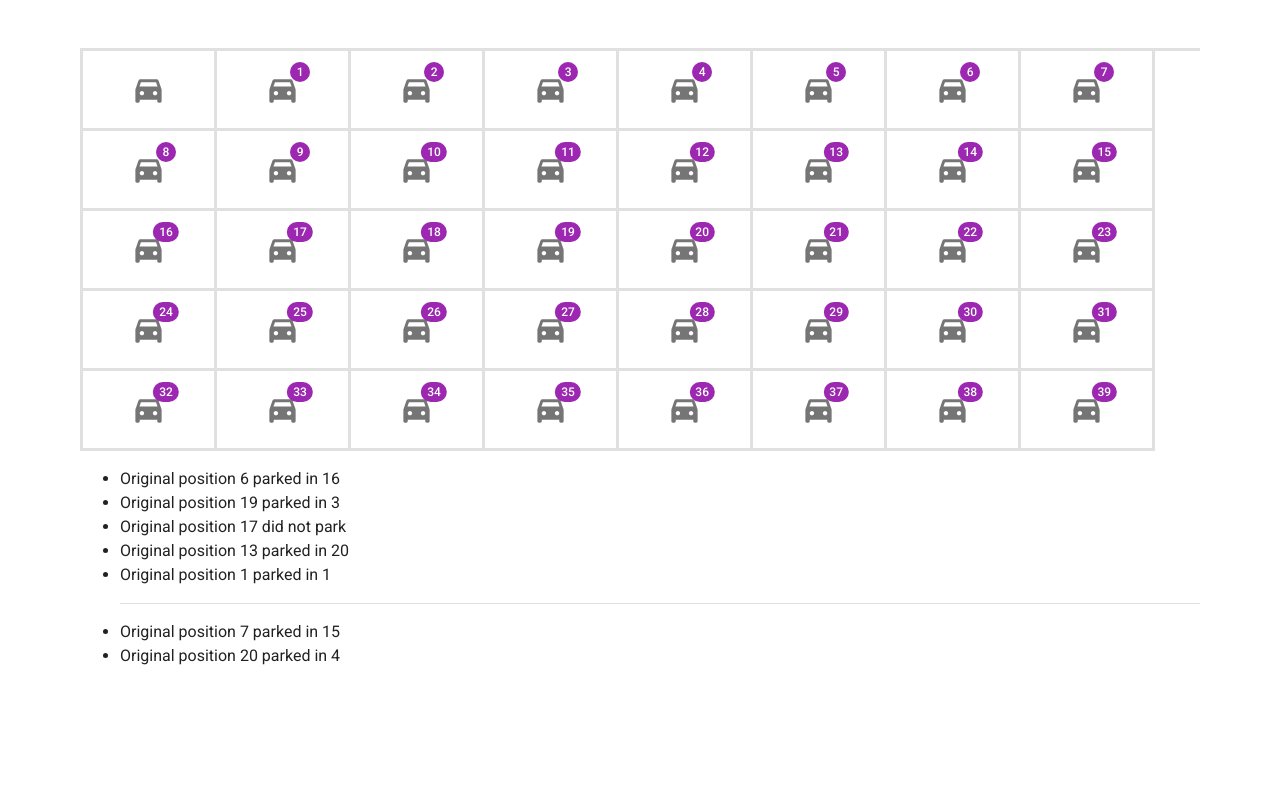
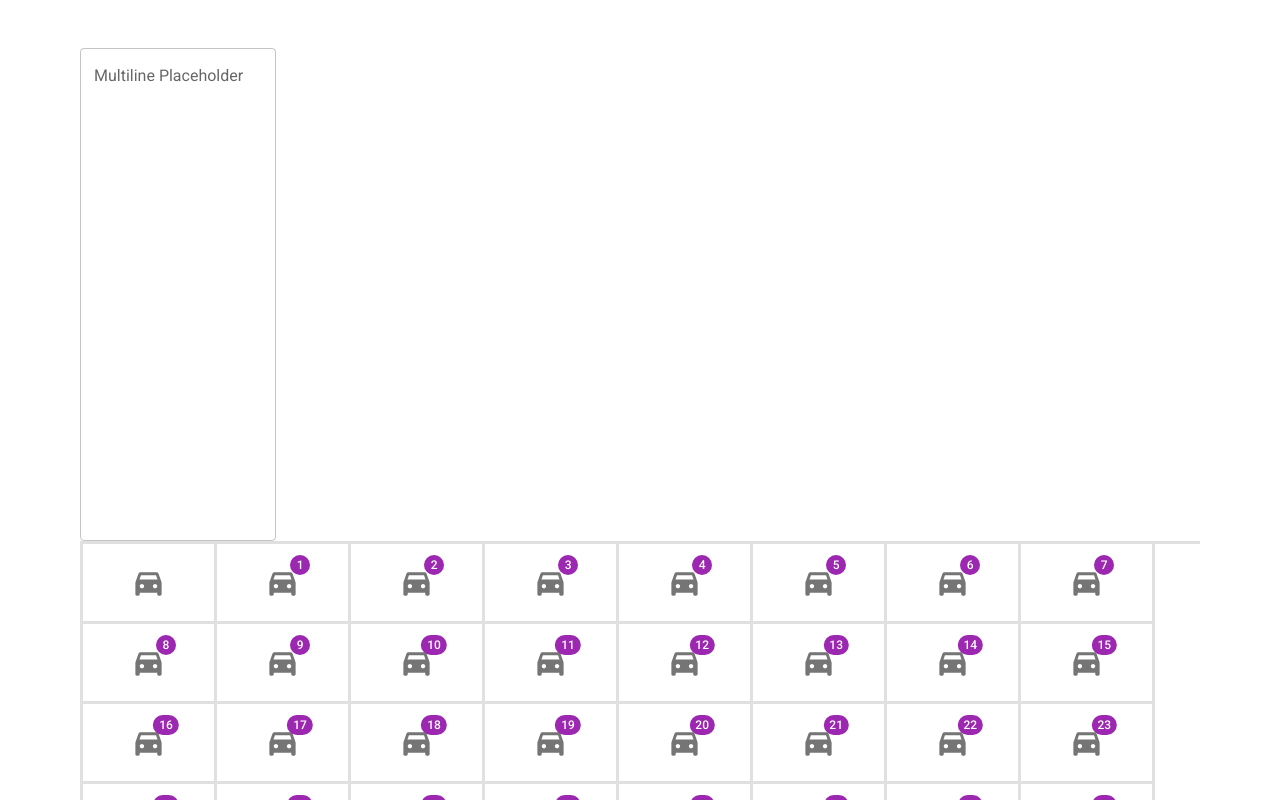
Before and after one commit to JhonathanAlejandro01/parking-lot, a Next.js app: page / in a window 1280 px wide. Shown: the top 800 px of the page. Built offline with nearby package versions, Linux system fonts and the light colour scheme; what @mui/material-nextjs would draw is missing.

Commit message:
feat: :construction: add input for future implementation

```diff
--- /dev/null
+++ b/src/components/InputField.tsx
@@ -0,0 +1,33 @@
+import React from 'react'
+import { TextField } from '@mui/material'
+
+export default function InputField() {
+    const sampleInput = `
+2
+
+6
+19
+17
+13
+1
+99
+1
+3
+20
+16
+
+7
+20
+99
+4
+15
+`;
+  return (
+    <TextField
+          id="outlined-textarea"
+          label="Multiline Placeholder"
+          placeholder={sampleInput}
+          multiline
+        />
+  )
+}
--- a/src/components/ParkingLot.tsx
+++ b/src/components/ParkingLot.tsx
@@ -5,6 +5,7 @@ import { parkingLogic } from '@/utils/parkingLogic';
 import { CarType } from '@/lib/types';
 import { Car } from './Car';
 import { ParkingResults } from './ParkingResults';
+import InputField from './InputField';
 
 const sampleInput = `
 2
@@ -32,6 +33,7 @@ export const ParkingLot = () => {
 
   return (
     <Box sx={{ flexGrow: 1, p: 2 }}>
+      <InputField/>
       <Grid
         container
         columns={10}
```
